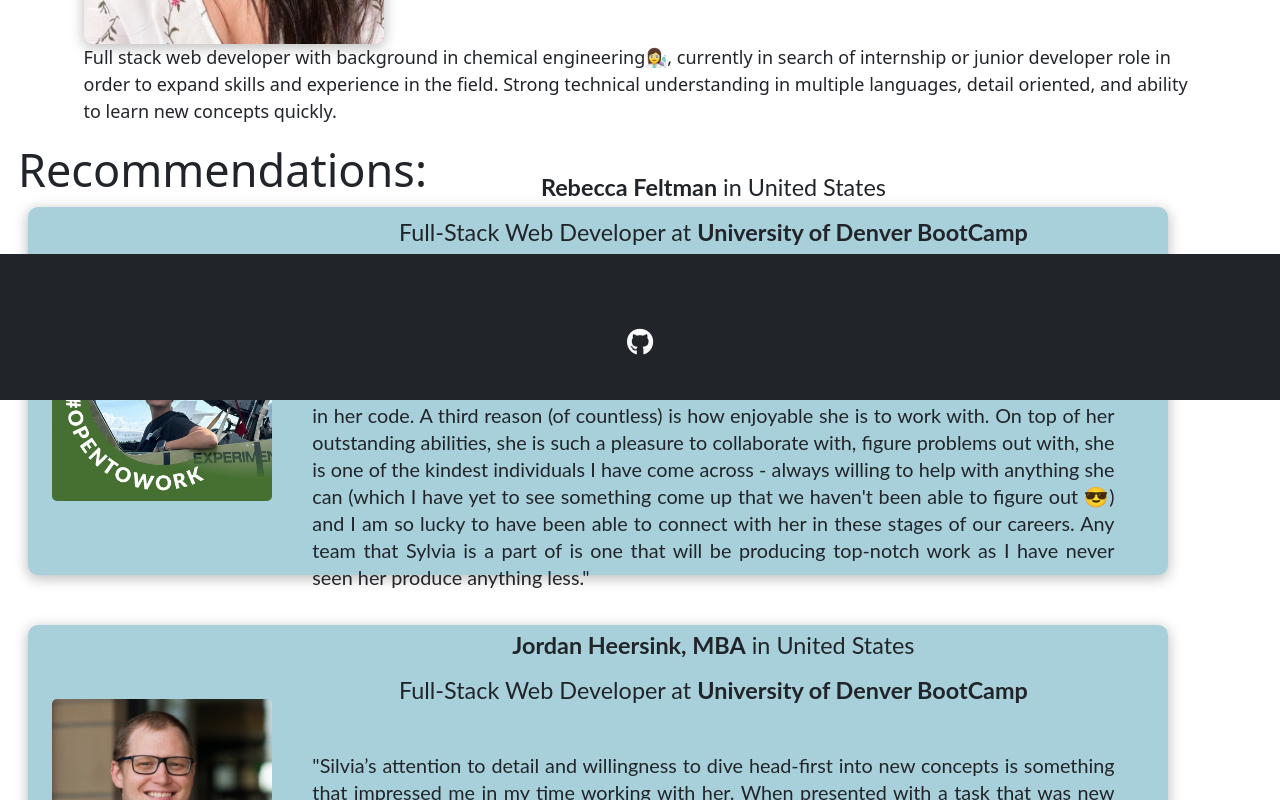
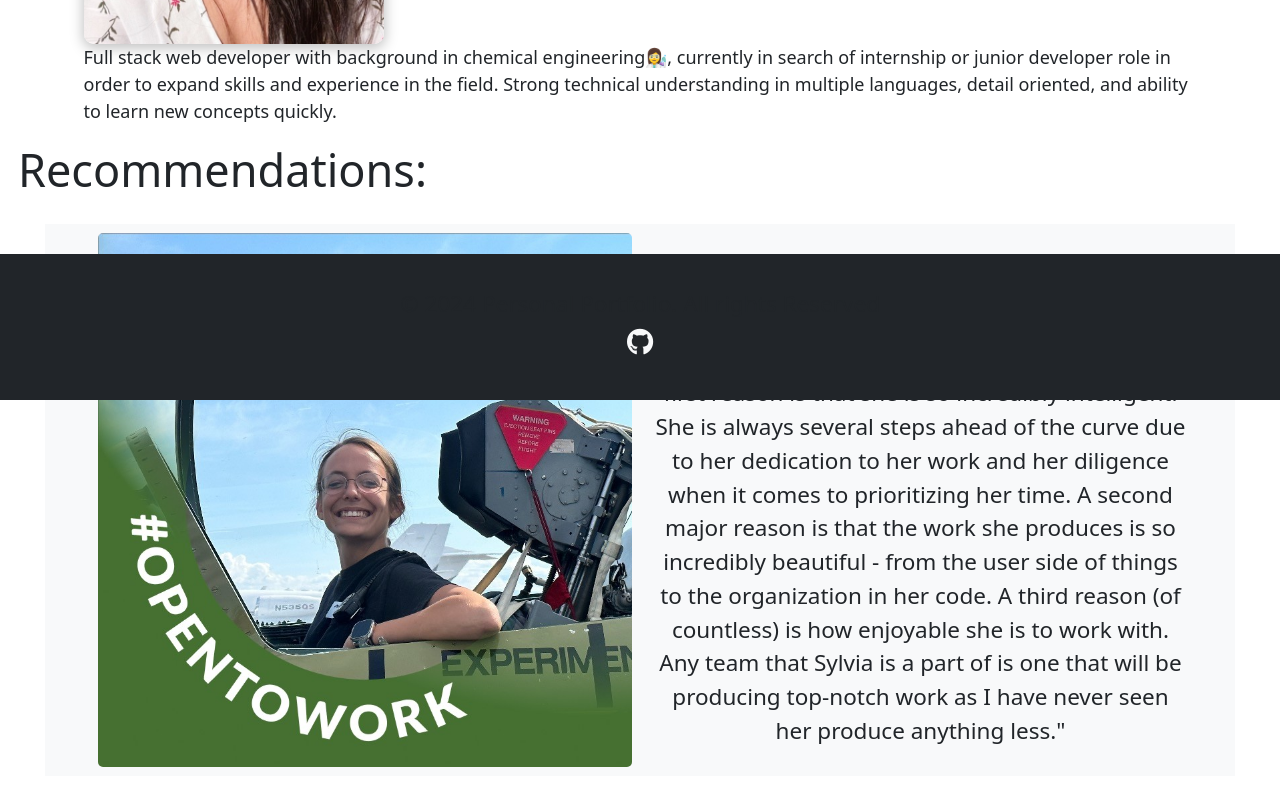
Before and after one commit to NathaliaReyes/personal-portfolio, a React (Vite) app in the folder personal-portfolio/: page / in a window 1280 px wide. Shown: the part 400-1200 px from the top of the page. Built offline with nearby package versions, Linux system fonts and the light colour scheme.

Commit message:
Fixing responsive styles in the recommendations section

```diff
--- a/personal-portfolio/src/components/Recommendation.jsx
+++ b/personal-portfolio/src/components/Recommendation.jsx
@@ -10,7 +10,7 @@ function Recommendation() {
       image: 'becky',
       role: 'Full-Stack Web Developer',
       company: 'University of Denver BootCamp',
-      testimony: "Sylvia is someone I always want on my team. The first reason is that she is so incredibly intelligent. She is always several steps ahead of the curve due to her dedication to her work and her diligence when it comes to prioritizing her time. A second major reason is that the work she produces is so incredibly beautiful - from the user side of things to the organization in her code. A third reason (of countless) is how enjoyable she is to work with. On top of her outstanding abilities, she is such a pleasure to collaborate with, figure problems out with, she is one of the kindest individuals I have come across - always willing to help with anything she can (which I have yet to see something come up that we haven't been able to figure out 😎) and I am so lucky to have been able to connect with her in these stages of our careers. Any team that Sylvia is a part of is one that will be producing top-notch work as I have never seen her produce anything less."
+      testimony: "Sylvia is someone I always want on my team. The first reason is that she is so incredibly intelligent. She is always several steps ahead of the curve due to her dedication to her work and her diligence when it comes to prioritizing her time. A second major reason is that the work she produces is so incredibly beautiful - from the user side of things to the organization in her code. A third reason (of countless) is how enjoyable she is to work with. Any team that Sylvia is a part of is one that will be producing top-notch work as I have never seen her produce anything less."
     },
     {
       name: 'Jordan Heersink, MBA',
@@ -45,8 +45,13 @@ function Recommendation() {
     }, [props.image]);
 
     return (
+      <section className='bg-light text-center m-4'>
         <div className='recommendation-container container'>
-        <img className='testimony-image' src={image} alt={`image-${props.image}`} />
+          <div className='row p-2'>
+            <div className='col-lg-6 col-12'>
+              <img className='testimony-image ' src={image} alt={`image-${props.image}`} />
+            </div>
+            <div className='col-lg-6 col-12'>
               <div className='text-testimony-container'>
                 <p className='name-testimony'>
                   <strong>{props.name}</strong> in {props.country}
@@ -54,11 +59,15 @@ function Recommendation() {
                 <p className='role-testimony'>
                   {props.role} at <strong>{props.company}</strong>
                 </p>
-          <p className='text-testimony'>
+                <p className='text-testimony lead mb-0'>
                   "{props.testimony}"
                 </p>
               </div>
+
             </div>
+          </div>
+        </div>
+      </section>
     )
   }
 
--- a/personal-portfolio/src/pages/Portfolio.jsx
+++ b/personal-portfolio/src/pages/Portfolio.jsx
@@ -3,14 +3,10 @@ import Project from "../components/Project";
 export default function Portfolio() {
     return (
       <div>
-        <h1>My Projects</h1>
+        <h1>My Projects:</h1>
         <p>
-          Nunc pharetra finibus est at efficitur. Praesent sed congue diam.
-          Integer gravida dui mauris, ut interdum nunc egestas sed. Aenean sed
-          mollis diam. Nunc aliquet risus ac finibus porta. Nam quis arcu non
-          lectus tincidunt fermentum. Suspendisse aliquet orci porta quam semper
-          imperdiet. Praesent euismod mi justo, faucibus scelerisque risus cursus
-          in. Sed rhoncus mollis diam, sit amet facilisis lectus blandit at.
+          Some of my projects are listed below.
+          Click on the project name to view the deployed application.
         </p>
 
         <Project />
--- a/personal-portfolio/src/stylesheets/Recommendation.css
+++ b/personal-portfolio/src/stylesheets/Recommendation.css
@@ -1,4 +1,4 @@
-.recommendation-container {
+/* .recommendation-container {
   width: 1170px;
   height: 368px;
   margin: 10px 10px 50px;
@@ -8,34 +8,43 @@
   background-color: #a8d0db;
   border-radius: 10px;
   box-shadow: 0 3px 13px 1px rgb(0 0 0 / 25%);
-}
+} */
 
 .testimony-image {
   margin-left: 10px;
-  height: 60%;
-  width: auto;
+  width: 100%;
+  height: auto;
+  /* width: auto; */
   border-radius: 5px;
 }
 
-.text-testimony-container {
+@media (min-width: 992px) { /* Aplica estos estilos solo en pantallas lg o más grandes */
+  .col-lg-6 {
+    display: flex;
+    align-items: center;
+    justify-content: center;
+  }
+}
+
+/* .text-testimony-container {
   text-align: center;
   padding: 40px;
   font-family: Lato, sans-serif;
   font-weight: 400;
   line-height: 1.5rem;
-}
+} */
 
-.name-testimony {
+/* .name-testimony {
   font-size: 1.3rem;
-}
+} */
 
-.role-testimony {
+/* .role-testimony {
   font-size: 1.3rem;
   margin-top: 15px;
   padding-bottom: 30px;
-}
+} */
 
-.text-testimony {
+/* .text-testimony {
   font-size: 1.1rem;
   text-align: justify;
-}
+} */
```
Lines whose indentation alone changed are shown as unchanged.
